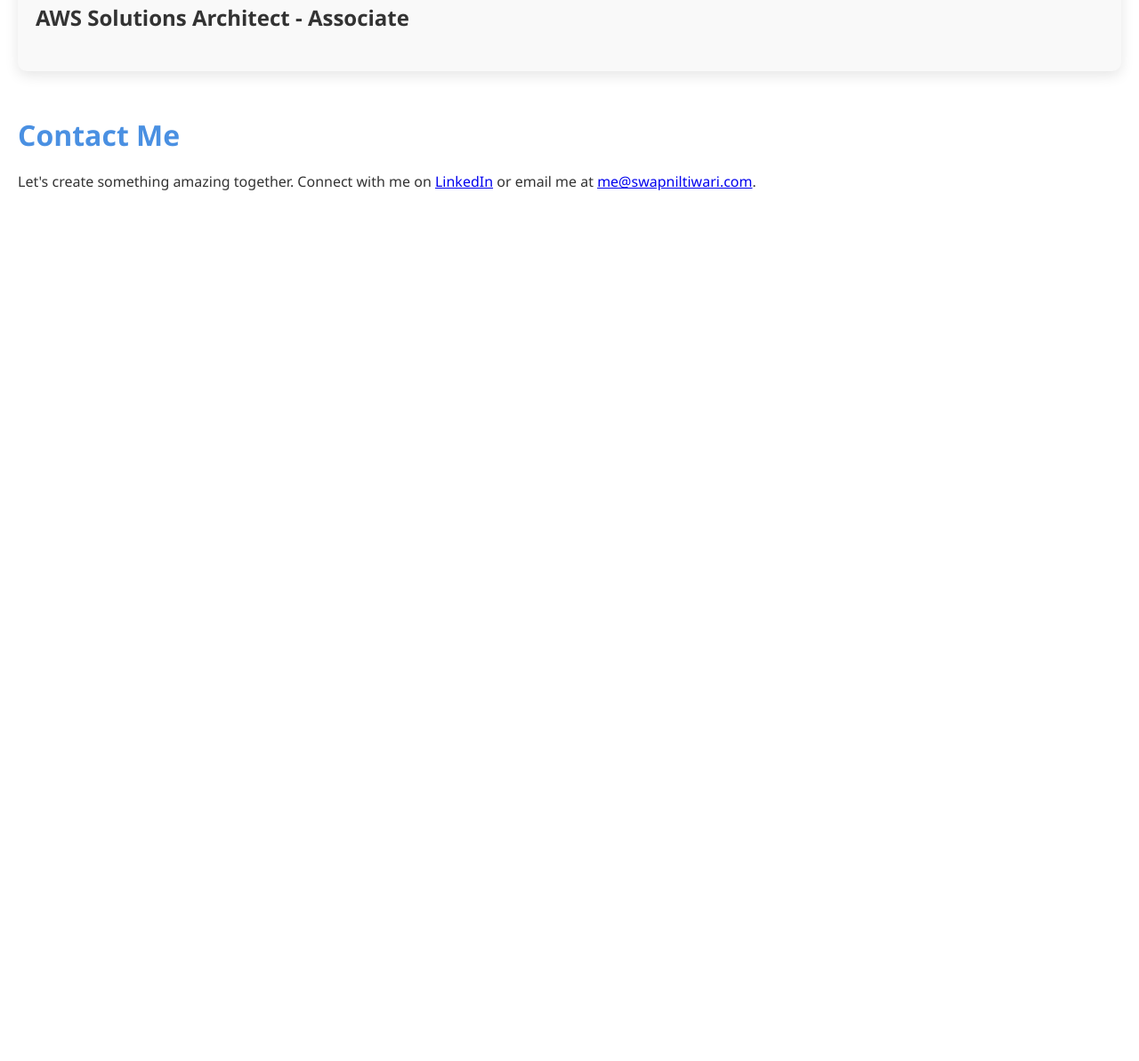
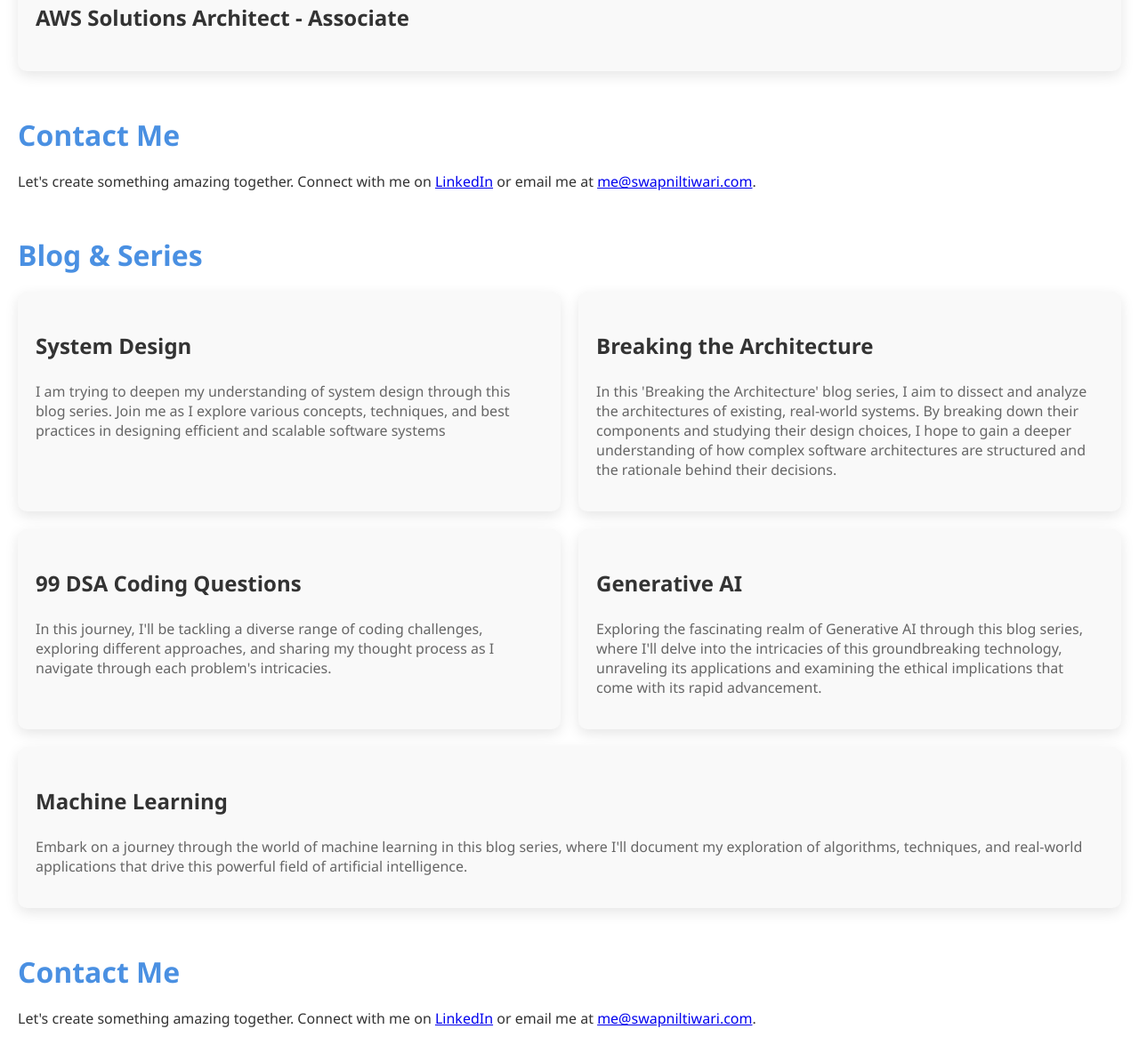
Before and after one commit to FilledVaccum/filledvaccum.github.io, a plain HTML site: page index.html in a window 1280 px wide. Shown: the part 2100-3293 px from the top of the page at 89% size. Before the commit the page ends 2415 px from the top, so only its background shows below. Drawn offline with Linux system fonts and the light colour scheme.

Commit message:
Update index.html

```diff
--- a/index.html
+++ b/index.html
@@ -188,6 +188,37 @@
             <h2>Contact Me</h2>
             <p>Let's create something amazing together. Connect with me on <a href="https://www.linkedin.com/in/swapniltiwaridelhi">LinkedIn</a> or email me at <a href="mailto:me@swapniltiwari.com">me@swapniltiwari.com</a>.</p>
         </section>
+
+        <section id="Blog & Series">
+            <h2>Blog & Series</h2>
+            <div class="cards">
+                <div class="card">
+                    <h3>System Design</h3>
+                    <p>I am trying to deepen my understanding of system design through this blog series. Join me as I explore various concepts, techniques, and best practices in designing efficient and scalable software systems</p>
+                </div>
+                <div class="card">
+                    <h3>Breaking the Architecture</h3>
+                    <p>In this 'Breaking the Architecture' blog series, I aim to dissect and analyze the architectures of existing, real-world systems. By breaking down their components and studying their design choices, I hope to gain a deeper understanding of how complex software architectures are structured and the rationale behind their decisions.</p>
+                </div>
+                <div class="card">
+                    <h3>99 DSA Coding Questions </h3>
+                    <p>In this journey, I'll be tackling a diverse range of coding challenges, exploring different approaches, and sharing my thought process as I navigate through each problem's intricacies.</p>
+                </div>
+                <div class="card">
+                    <h3>Generative AI</h3>
+                    <p>Exploring the fascinating realm of Generative AI through this blog series, where I'll delve into the intricacies of this groundbreaking technology, unraveling its applications and examining the ethical implications that come with its rapid advancement.</p>
+                </div>
+                <div class="card">
+                    <h3>Machine Learning</h3>
+                    <p>Embark on a journey through the world of machine learning in this blog series, where I'll document my exploration of algorithms, techniques, and real-world applications that drive this powerful field of artificial intelligence.</p>
+                </div>
+            </div>
+        </section>
+
+        <section id="contact">
+            <h2>Contact Me</h2>
+            <p>Let's create something amazing together. Connect with me on <a href="https://www.linkedin.com/in/swapniltiwaridelhi">LinkedIn</a> or email me at <a href="mailto:me@swapniltiwari.com">me@swapniltiwari.com</a>.</p>
+        </section>
     </div>
 
     <footer>
```
